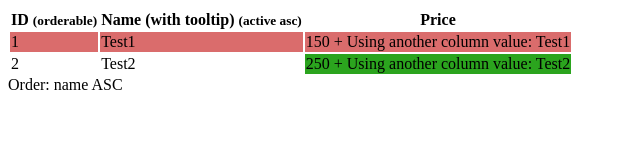
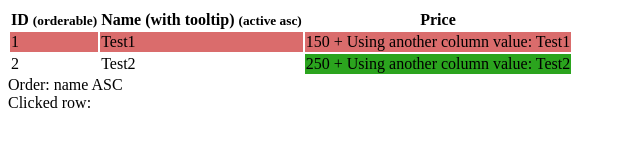
Before and after one commit to AventailLtd/list-base-vue, a Vue app: page / in a window 1280 px wide. Shown: the top 162 px of the page, without its empty margins (0-640 px from the left). Built offline with nearby package versions, Linux system fonts and the light colour scheme.

Commit message:
rowClicked feature to vue2

```diff
--- a/dev/App.vue
+++ b/dev/App.vue
@@ -1,6 +1,6 @@
 <template>
   <div>
-    <table-base :items="items" :fields="fields" :order-by="orderBy" @orderChanged="orderChanged" >
+    <table-base :items="items" :fields="fields" :order-by="orderBy" @orderChanged="orderChanged" @rowClicked="rowClicked" >
       <template #sortIconAsc>
         <small>
           (active asc)
@@ -33,9 +33,13 @@
         </div>
       </template>
     </table-base>
-
-    Order:
-    {{ orderBy }} {{ !sortDesc ? 'ASC' : 'DESC' }}
+    <div>
+      Order:
+      {{ orderBy }} {{ !sortDesc ? 'ASC' : 'DESC' }}
+    </div>
+    <div>
+      Clicked row: {{clickedRow}}
+    </div>
   </div>
 </template>
 
@@ -84,6 +88,7 @@ export default defineComponent({
       ],
       orderBy: 'name',
       sortDesc: false,
+      clickedRow: null,
     }
   },
   methods: {
@@ -91,6 +96,9 @@ export default defineComponent({
       this.sortDesc = sortDesc
       this.orderBy = orderBy
     },
+    rowClicked(item) {
+      this.clickedRow = item
+    }
   }
 })
 </script>
--- a/src/components/table-base/TableBase.vue
+++ b/src/components/table-base/TableBase.vue
@@ -41,12 +41,12 @@
         v-else
         :key="key"
         :class="item.trClass"
+        @click="onRowClicked(item)"
       >
         <template v-for="field in fields">
           <td
             :class="getTdClassList(item, field)"
             :key="field.key"
-            @click="onRowClicked(item)"
           >
             <!-- "item" prop deprecated, its name is too general, value should be used instead -->
             <slot
```
